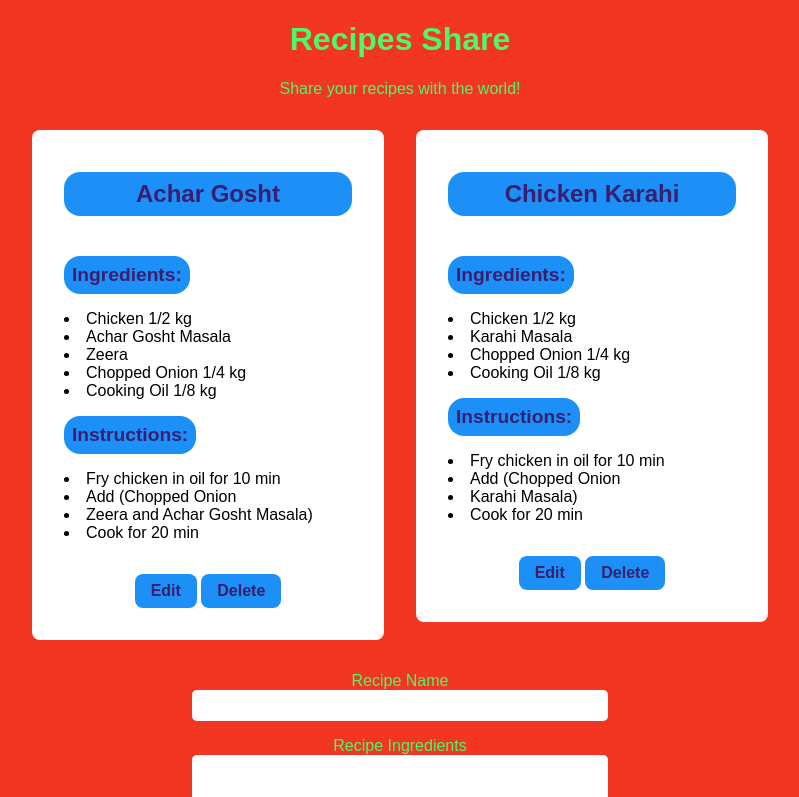
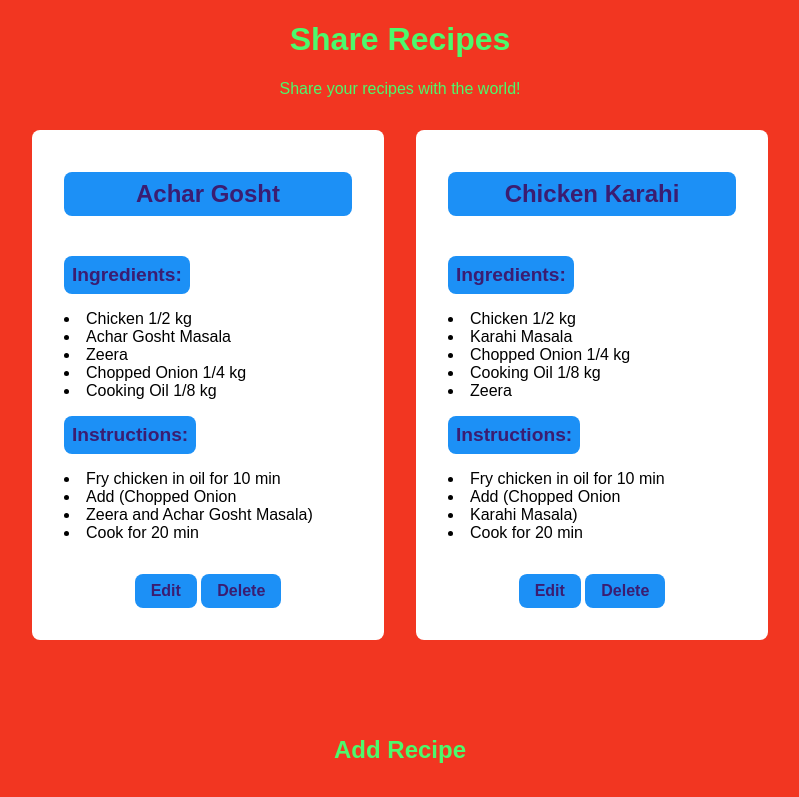
Before and after one commit to DilsherB/recipes-share, a plain HTML site: page index.html in a window 1280 px wide. Shown: the top 797 px of the page, without its empty margins (240-1039 px from the left). Drawn offline with Linux system fonts and the light colour scheme.

Commit message:
styling improved.

```diff
--- a/functionality.js
+++ b/functionality.js
@@ -5,9 +5,9 @@ const recipes = [
   instructions: "Fry chicken in oil for 10 min, Add (Chopped Onion, Zeera and Achar Gosht Masala), Cook for 20 min"},
   {
     name: "Chicken Karahi",
-    ingredients: "Chicken 1/2 kg, Karahi Masala, Chopped Onion 1/4 kg, Cooking Oil 1/8 kg",
+    ingredients: "Chicken 1/2 kg, Karahi Masala, Chopped Onion 1/4 kg, Cooking Oil 1/8 kg, Zeera",
     instructions: "Fry chicken in oil for 10 min, Add (Chopped Onion, Karahi Masala), Cook for 20 min"
-  }
+  },
 ];
 
 const displayRecipes = () => {
--- a/index.html
+++ b/index.html
@@ -7,12 +7,13 @@
   <link rel="stylesheet" href="style.css">
 </head>
 <body>
-  <h1>Recipes Share</h1>
+  <h1>Share Recipes</h1>
   <p>Share your recipes with the world!</p>
   <div id="recipeList">
 
   </div>
   <div id="recipeForm">
+    <h2 style="margin-top: 5rem;"> Add Recipe </h2>
     <form>
       <label for="recipeName">Recipe Name</label>
       <input type="text" name="recipeName" id="recipeName">
--- a/style.css
+++ b/style.css
@@ -54,6 +54,12 @@ button {
   cursor: pointer;
 }
 
+button:hover {
+  background-color: var(--button-color);
+  color: var(--button-bg-color);
+  transition: 0.5s;
+}
+
 #recipeList {
   display: flex;
   flex-wrap: wrap;
@@ -74,7 +80,7 @@ button {
   font-size: 1.5rem;
   font-weight: 700;
   padding: 0.5rem 0;
-  border-radius: 1rem;
+  border-radius: 0.5rem;
   background-color: var(--button-bg-color);
   color: var(--button-color);
 }
@@ -85,7 +91,7 @@ button {
   padding: 0.5rem;
   margin: 0;
   width: fit-content;
-  border-radius: 1rem;
+  border-radius: 0.5rem;
   background-color: var(--button-bg-color);
   color: var(--button-color);
 }
```
